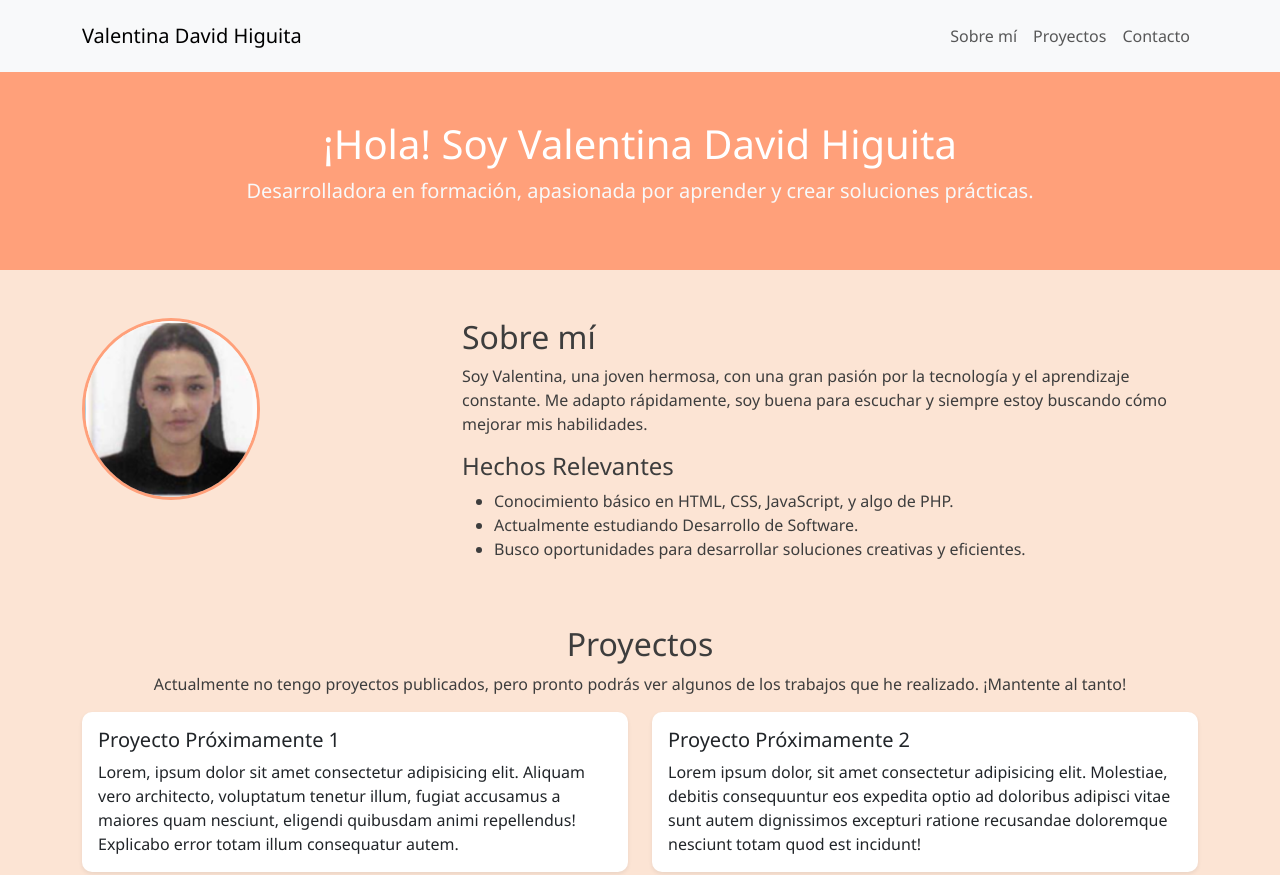
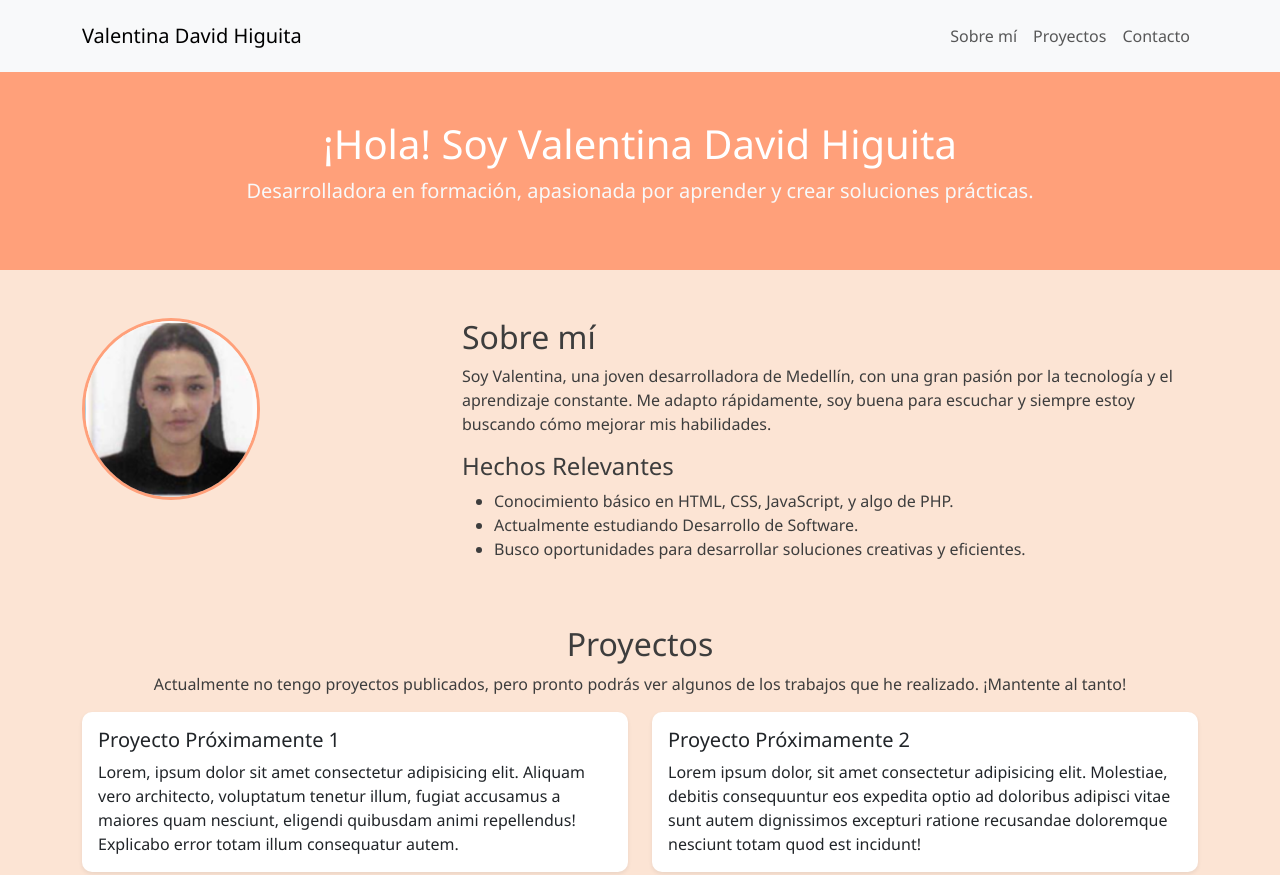
Before and after one commit to ValentinaHiguita/Valentina-Higuita, a plain HTML site: page index.html in a window 1280 px wide. Shown: the top 875 px of the page. Drawn offline with nearby package versions, Linux system fonts and the light colour scheme.

Commit message:
Quite algo

```diff
--- a/index.html
+++ b/index.html
@@ -40,7 +40,7 @@
             </div>
             <div class="col-md-8">
                 <h2>Sobre mí</h2>
-                <p>Soy Valentina, una joven hermosa, con una gran pasión por la tecnología y el aprendizaje constante. Me adapto rápidamente, soy buena para escuchar y siempre estoy buscando cómo mejorar mis habilidades.</p>
+                <p>Soy Valentina, una joven desarrolladora de Medellín, con una gran pasión por la tecnología y el aprendizaje constante. Me adapto rápidamente, soy buena para escuchar y siempre estoy buscando cómo mejorar mis habilidades.</p>
                 <h4>Hechos Relevantes</h4>
                 <ul>
                     <li>Conocimiento básico en HTML, CSS, JavaScript, y algo de PHP.</li>
```
